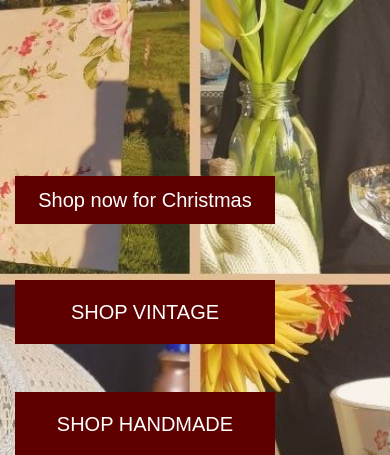
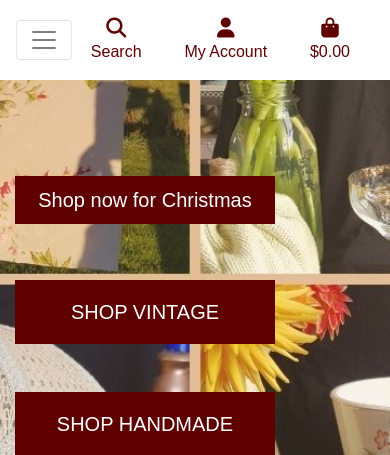
Before and after one commit to cherylhaz/farmhouse2, a Django app: page / in a window 390 px wide. Shown: the top 455 px of the page. Run offline with Django 3.2, Linux system fonts and the light colour scheme; some libraries are stand-ins or nearby versions.

Commit message:
added nav bar and mobile nav

```diff
--- a/static/css/base.css
+++ b/static/css/base.css
@@ -57,6 +57,7 @@ body {
     border: 1px solid #5e0000 !important;
 }
 
+
 /* -------------------------------- Media Queries */
 
 /* Slightly larger container on xl screens */
--- a/templates/base.html
+++ b/templates/base.html
@@ -93,6 +93,15 @@
                 </ul>
             </div>
         </div>
+        <div class="row bg-white">
+            <nav class="navbar navbar-expand-lg navbar-light w-100">
+                <button class="navbar-toggler" type="button" data-toggle="collapse" data-target="#main-nav" aria-controls="main-nav" aria-expanded="false" aria-label="Toggle navigation">
+                    <span class="navbar-toggler-icon"></span>
+                </button>
+                {% include 'includes/mobile-nav.html' %}
+                {% include 'includes/main-nav.html' %}
+            </nav>
+        </div>
     </header>
 
     {% if messages %}
--- /dev/null
+++ b/templates/includes/main-nav.html
@@ -0,0 +1,39 @@
+<div class="collapse navbar-collapse my-main-nav" id="main-nav">
+    <ul class="navbar-nav w-auto mx-auto">
+        <li class="nav-item dropdown">
+            <a class="logo-font font-weight-bold nav-link text-black mr-5" href="#" id="all-vintage" data-toggle="dropdown" aria-haspopup="true" aria-expanded="false">
+                Vintage
+            </a>
+            <div class="dropdown-menu border-0" aria-labelledby="all-vintage">
+                <a href="" class="dropdown-item">Kitchen</a>
+                <a href="" class="dropdown-item ">Bedroom</a>
+                <a href="" class="dropdown-item ">Decor</a>
+                <a href="" class="dropdown-item">Music</a>
+                <a href="" class="dropdown-item">Jewellery</a>
+                <a href="" class="dropdown-item">All Vintage</a>
+            </div>
+        </li>
+
+        <li class="nav-item dropdown">
+            <a class="logo-font font-weight-bold nav-link text-black mr-5" href="#" id="all-handmade" data-toggle="dropdown" aria-haspopup="true" aria-expanded="false">
+                Handmade
+            </a>
+            <div class="dropdown-menu border-0" aria-labelledby="all-handmade">
+                <a href="" class="dropdown-item">Flowers</a>
+                <a href="" class="dropdown-item">Banners</a>
+                <a href="" class="dropdown-item">Dishcloths</a>
+                <a href="" class="dropdown-item">Blankets</a>
+                <a href="" class="dropdown-item">Other</a>
+                <a href="" class="dropdown-item">All Handmade</a>
+            </div>
+        </li>
+        <li class="nav-item dropdown">
+            <a class="logo-font font-weight-bold nav-link text-black" href="#" id="specials-link" data-toggle="dropdown" aria-haspopup="true" aria-expanded="false">
+                Special Offers
+            </a>
+            <div class="dropdown-menu border-0" aria-labelledby="specials-link">
+                <a href="" class="dropdown-item">On Sale</a>
+            </div>
+        </li>
+    </ul>
+</div>
--- /dev/null
+++ b/templates/includes/mobile-nav.html
@@ -0,0 +1,56 @@
+<li class="list-inline-item">
+    <a class="text-black nav-link d-block d-lg-none" href="#" id="mobile-search" data-toggle="dropdown" aria-haspopup="true" aria-expanded="false">
+        <div class="text-center">
+            <div><i class="fas fa-search fa-lg"></i></div>
+            <p class="my-0">Search</p>
+        </div>
+    </a>
+    <div class="dropdown-menu border-0 w-100 p-3 rounded-0 my-0" aria-labelledby="mobile-search">
+        <form class="form" method="GET" action="">
+            <div class="input-group w-100">
+                <input class="form-control border border-black rounded-0" type="text" name="q" placeholder="Search our site">
+                <div class="input-group-append">
+                    <button class="form-control form-control btn btn-black border border-black rounded-0" type="submit">
+                        <span class="icon">
+                            <i class="fas fa-search"></i>
+                        </span>
+                    </button>
+                </div>
+            </div>
+        </form>
+    </div>
+</li>
+<li class="list-inline-item dropdown">
+    <a class="text-black nav-link d-block d-lg-none" href="#" id="user-options" data-toggle="dropdown" aria-haspopup="true" aria-expanded="false">
+        <div class="text-center">
+            <div><i class="fas fa-user fa-lg"></i></div>
+            <p class="my-0">My Account</p>
+        </div>
+    </a>
+    <div class="dropdown-menu border-0" aria-labelledby="user-options">
+        {% if request.user.is_authenticated %}
+            {% if request.user.is_superuser %}
+                <a href="{% url 'account_logout' %}" class="dropdown-item">Product Management</a>
+            {% endif %}
+            <a href="" class="dropdown-item">My Profile</a>
+            <a href="{% url 'account_logout' %}" class="dropdown-item">Logout</a>
+        {% else %}
+            <a href="{% url 'account_signup' %}" class="dropdown-item">Register</a>
+            <a href="{% url 'account_login' %}" class="dropdown-item">Login</a>
+        {% endif %}
+    </div>
+</li>
+<li class="list-inline-item">
+    <a class="{% if grand_total %}text-primary font-weight-bold{% else %}text-black{% endif %} nav-link d-block d-lg-none" href="">
+        <div class="text-center">
+            <div><i class="fas fa-shopping-bag fa-lg"></i></div>
+            <p class="my-0">
+                {% if grand_total %}
+                    ${{ grand_total|floatformat:2 }}
+                {% else %}
+                    $0.00
+                {% endif %}
+            </p>
+        </div>
+    </a>
+</li>
```
